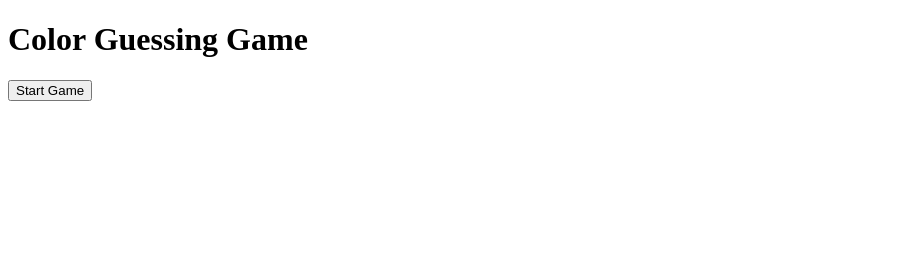
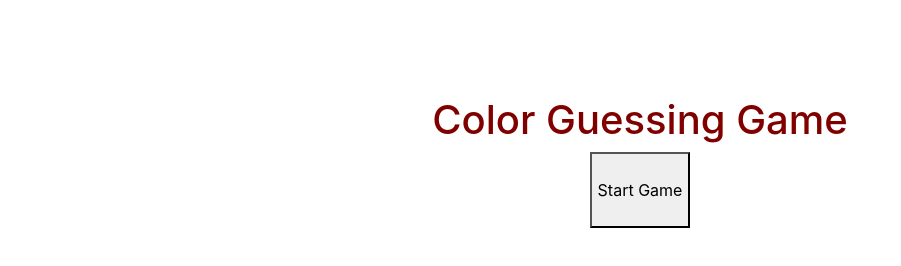
Before and after one commit to mabgray/colorGuessingGame, a website: page colorGuess.html in a window 1280 px wide. Shown: the whole page, without its empty margins (0-901 px from the left). Drawn offline with nearby package versions, Linux system fonts and the light colour scheme.

Commit message:
finished color guess game

```diff
--- a/colorGuess.html
+++ b/colorGuess.html
@@ -1,20 +1,44 @@
 <!DOCTYPE html>
 <html lang="en">
+
 <head>
     <meta charset="UTF-8">
     <meta http-equiv="X-UA-Compatible" content="IE=edge">
     <meta name="viewport" content="width=device-width, initial-scale=1.0">
     <title>Color Guessing Game</title>
+    <link rel="stylesheet" href="node_modules/bootstrap/dist/css/bootstrap.min.css" />
+    <link rel="stylesheet" href="https://fonts.googleapis.com/css?family=Lobster|Open+Sans" />
+    <link rel="stylesheet" href="node_modules/font-awesome/css/font-awesome.min.css" />
+    <link rel="stylesheet" href="node_modules/bootstrap-social/bootstrap-social.css" />
+    <link rel="stylesheet" href="css/styles.css" />
+
+
 </head>
+
 <body>
-    <h1>Color Guessing Game</h1>
-    <button type="button" onClick="runGame">Start Game </button>
+
+    <div class="container-fluid">
+        <div class="row">
+            <div class="col mx-auto text-center pt-5">
+                <h1 class="pt-5">Color Guessing Game</h1>
+                <button class="py-4" type="button" onClick="runGame()">Start Game </button>
+            </div>
+        </div>
+
+    </div>
+
+
+
+
+    <!-- javascript starts here -->
+
 
 
     <script>
         let color_Array = ['blue', 'cyan', 'gold', 'gray', 'green', 'magenta', 'orange', 'red', 'white', 'yellow'];
-
-        function runGame(){
+        color_Array.sort();
+        console.log(color_Array);
+        function runGame() {
             let guess = "";
             let correct = false;
             const targetIndex = Math.floor(Math.random() * color_Array.length);
@@ -22,44 +46,48 @@
             let numTries = 0;
 
             do {
-                guess = prompt('I am thinking of one of these colors:\n\n' + COLORS_ARRAY.join(" |  ") +
-'\n\nWhat color am I thinking of?\n');
+                guess = prompt('I am thinking of one of these colors:\n\n' + color_Array.join(" |  ") +
+                    '\n\nWhat color am I thinking of?\n');
 
-
-
-            } while(!correct) {
-                if(guess === null){
+                    if (guess === null) {
                     document.write("I get it. You don't want to play.");
                     return;
                 }
                 numTries++;
                 correct = checkGuess(guess, target);
-            }
-            alert("Congratulations! It took you " + numTries + "times to guess." );
+
+            } while (!correct)
+
+            alert("Congratulations! It took you " + numTries + " times to guess.");
+            document.body.style.background = guess;
         }
 
 
 
 
-        function checkGuess(guess, target){
-            let correct = false;// why are we declaring another "let correct" variable
+        function checkGuess(guess, target) {
+            let correct = false; // why are we declaring another "let correct" variable
 
-            if(color_Array.includes(!guess) ){
+            if (color_Array.includes(!guess)) {
                 Alert("you have not selected a color that is in our array.");
 
-            } else if( guess > target) {
+            } else if (guess > target) {
                 alert("Your guess is higher than the target color.");
 
-            } else if (guess < target){
+            } else if (guess < target) {
                 alert("Your guess is lower than the target color.");
 
             } else {
                 correct = true;
             }
 
-                return correct;
+            return correct;
         }
+    </script>
+    <script src="node_modules/jquery/dist/jquery.slim.min.js"></script>
+    <script src="node_modules/popper.js/dist/umd/popper.min.js"></script>
+    <script src="node_modules/bootstrap/dist/js/bootstrap.min.js"></script>
 
-    </script>
 </body>
+
 </html>
--- /dev/null
+++ b/css/styles.old.css
@@ -0,0 +1,3 @@
+body {
+    color:darkgray;
+}
--- /dev/null
+++ b/css/styles.scss
@@ -0,0 +1,5 @@
+$text-color: maroon;
+
+body {
+    color:$text-color;
+}
```
Also changed, not shown: package.json (added, +23 -0 lines), css/styles.css (added), 2 other files.
